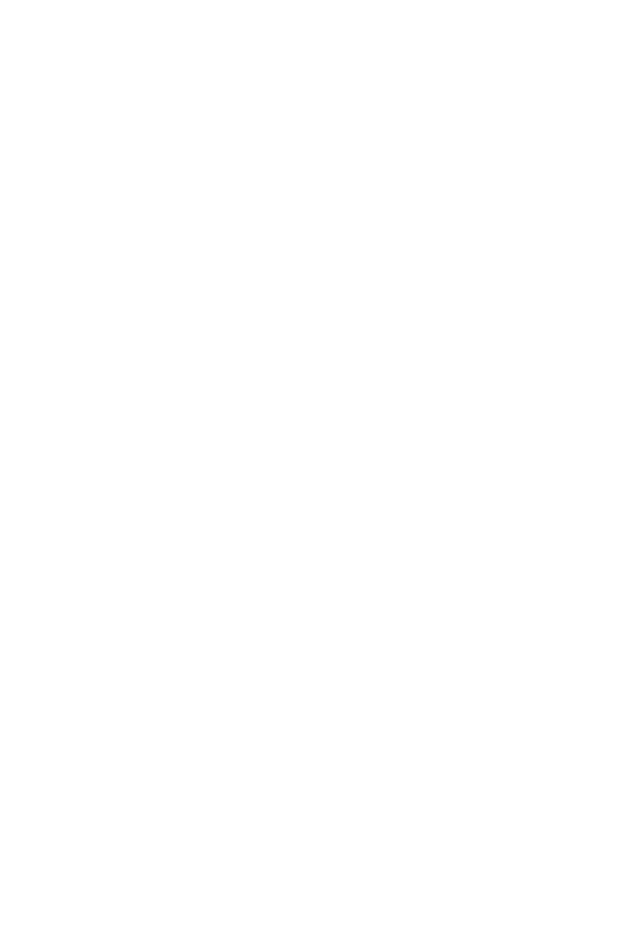
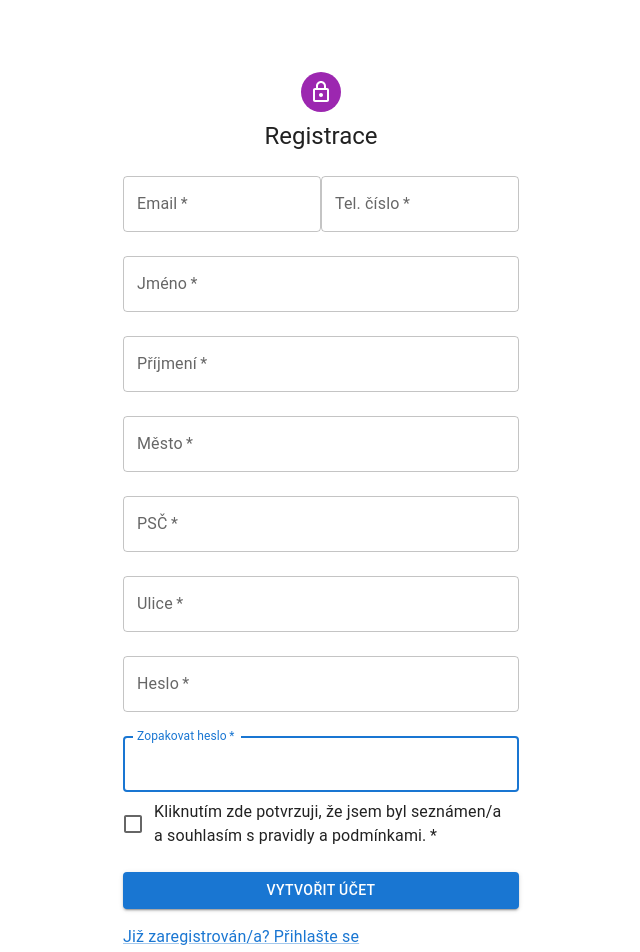
Before and after one commit to voklik/Mois, a React (Create React App) app: page /register in a window 1280 px wide. Before the commit this address had no page. Shown: the top 952 px of the page, without its empty margins (319-959 px from the left). Before the commit the page ends 800 px from the top, so only its background shows below. Built offline with nearby package versions, Linux system fonts and the light colour scheme.

Commit message:
add registration, other changes

```diff
--- a/src/App.js
+++ b/src/App.js
@@ -2,6 +2,7 @@ import React, { Component } from 'react';
 import { BrowserRouter, Routes, Route } from 'react-router-dom';
 
 import Login from './Login';
+import Register from './Register';
 import Home from './Home'
 import Layout from './components/Layout';
 
@@ -12,6 +13,7 @@ class App extends Component {
             <BrowserRouter>
                 <Routes>
                     <Route path="/login" element={<Login/>}/>
+                    <Route path="/register" element={<Register/>}/>
                     <Route path="/" element={<Layout/>}>
                         <Route path="" element={<Home/>}/>
                         <Route path="index" element={<Home/>}/>
--- a/src/Login.js
+++ b/src/Login.js
@@ -18,7 +18,7 @@ import Copyright from './components/Copyright';
 class Login extends Component {
 
     componentDidMount() {
-        document.title = "Login | FimTravel";
+        document.title = "Přihlášení | FimTravel";
     }
 
     render() {
@@ -46,7 +46,7 @@ class Login extends Component {
                             <LockOutlinedIcon />
                         </Avatar>
                         <Typography component="h1" variant="h5">
-                            Sign in
+                            Přihlášení
                         </Typography>
                         <Box component="form" onSubmit={handleSubmit} noValidate sx={{ mt: 1 }}>
                             <TextField
@@ -71,7 +71,7 @@ class Login extends Component {
                             />
                             <FormControlLabel
                                 control={<Checkbox value="remember" color="primary" />}
-                                label="Remember me"
+                                label="Zapamatovat si mě"
                             />
                             <Button
                                 type="submit"
@@ -79,17 +79,17 @@ class Login extends Component {
                                 variant="contained"
                                 sx={{ mt: 3, mb: 2 }}
                             >
-                                Sign In
+                                Přihlášení
                             </Button>
                             <Grid container>
                                 <Grid item xs>
-                                    <Link href="#" variant="body2">
-                                        Forgot password?
+                                    <Link href="/" variant="body2">
+                                        Zpět
                                     </Link>
                                 </Grid>
                                 <Grid item>
-                                    <Link href="#" variant="body2">
-                                        {"Don't have an account? Sign Up"}
+                                    <Link href="/register" variant="body2">
+                                        {"Nemáte účet? Registrace"}
                                     </Link>
                                 </Grid>
                             </Grid>
--- /dev/null
+++ b/src/Register.js
@@ -0,0 +1,180 @@
+import React, { Component } from 'react';
+import Avatar from '@mui/material/Avatar';
+import Button from '@mui/material/Button';
+import CssBaseline from '@mui/material/CssBaseline';
+import TextField from '@mui/material/TextField';
+import FormControlLabel from '@mui/material/FormControlLabel';
+import Checkbox from '@mui/material/Checkbox';
+import Link from '@mui/material/Link';
+import Grid from '@mui/material/Grid';
+import Box from '@mui/material/Box';
+import LockOutlinedIcon from '@mui/icons-material/LockOutlined';
+import Typography from '@mui/material/Typography';
+import Container from '@mui/material/Container';
+import { createTheme, ThemeProvider } from '@mui/material/styles';
+
+import Copyright from './components/Copyright';
+
+class Login extends Component {
+
+    componentDidMount() {
+        document.title = "Registrace | FimTravel";
+    }
+
+    render() {
+        const theme = createTheme();
+
+        const handleSubmit = (event) => {
+            event.preventDefault();
+            const data = new FormData(event.currentTarget);
+
+        };
+
+        return (
+            <ThemeProvider theme={theme}>
+                <Container component="main" maxWidth="xs">
+                    <CssBaseline />
+                    <Box
+                        sx={{
+                            marginTop: 8,
+                            display: 'flex',
+                            flexDirection: 'column',
+                            alignItems: 'center',
+                        }}
+                    >
+                        <Avatar sx={{ m: 1, bgcolor: 'secondary.main' }}>
+                            <LockOutlinedIcon />
+                        </Avatar>
+                        <Typography component="h1" variant="h5">
+                            Registrace
+                        </Typography>
+                        <Box component="form" onSubmit={handleSubmit} noValidate >
+                            <Grid container sx={{ mt: 1 }}>
+                                <Grid item xs>
+                                    <TextField
+                                        margin="normal"
+                                        required
+                                        fullWidth
+                                        id="email"
+                                        label="Email"
+                                        name="email"
+                                        autoComplete="email"
+                                        autoFocus
+                                    />
+                                </Grid>
+                                <Grid item xs>
+                                    <TextField
+                                        margin="normal"
+                                        required
+                                        fullWidth
+                                        id="phoneNumber"
+                                        label="Tel. číslo"
+                                        name="phoneNumber"
+                                        autoComplete="phoneNumber"
+                                        autoFocus
+                                    />
+                                </Grid>
+                                    <TextField
+                                        margin="normal"
+                                        required
+                                        fullWidth
+                                        id="firstName"
+                                        label="Jméno"
+                                        name="firstName"
+                                        autoComplete="firstName"
+                                        autoFocus
+                                    />
+                                    <TextField
+                                        margin="normal"
+                                        required
+                                        fullWidth
+                                        id="lastName"
+                                        label="Příjmení"
+                                        name="lastName"
+                                        autoComplete="lastName"
+                                        autoFocus
+                                    />
+                                    <TextField
+                                        margin="normal"
+                                        required
+                                        fullWidth
+                                        id="city"
+                                        label="Město"
+                                        name="city"
+                                        autoComplete="city"
+                                        autoFocus
+                                    />
+                                </Grid>
+                                <Grid item>
+                                    <TextField
+                                        margin="normal"
+                                        required
+                                        fullWidth
+                                        id="postCode"
+                                        label="PSČ"
+                                        name="postCode"
+                                        autoComplete="postCode"
+                                        autoFocus
+                                    />
+                                    <TextField
+                                        margin="normal"
+                                        required
+                                        fullWidth
+                                        id="street"
+                                        label="Ulice"
+                                        name="street"
+                                        autoComplete="street"
+                                        autoFocus
+                                    />
+                                    <TextField
+                                        margin="normal"
+                                        required
+                                        fullWidth
+                                        name="password"
+                                        label="Heslo"
+                                        type="password"
+                                        id="password"
+                                        autoComplete="current-password"
+                                    />
+                                    <TextField
+                                        margin="normal"
+                                        required
+                                        fullWidth
+                                        id="confirmPassword"
+                                        label="Zopakovat heslo"
+                                        name="confirmPassword"
+                                        autoComplete="confirmPassword"
+                                        autoFocus
+                                    />
+                                </Grid>
+
+                            <FormControlLabel
+                                control={<Checkbox required color="primary" />}
+                                label="Kliknutím zde potvrzuji, že jsem byl seznámen/a a souhlasím s pravidly a podmínkami."
+                            />
+                            <Button
+                                type="submit"
+                                fullWidth
+                                variant="contained"
+                                sx={{ mt: 3, mb: 2 }}
+                            >
+                                Vytvořit účet
+                            </Button>
+                           {/* <Grid container>
+                                <Grid item>*/}
+                                    <Link href="/login" variant="body1">
+                                        {"Již zaregistrován/a? Přihlašte se"}
+                                    </Link>
+                               {/* </Grid>
+                            </Grid>*/}
+                        </Box>
+                    </Box>
+                    <Copyright sx={{ mt: 8, mb: 4 }} />
+                </Container>
+            </ThemeProvider>
+        );
+    }
+
+}
+
+export default Login;
--- a/src/components/Copyright.js
+++ b/src/components/Copyright.js
@@ -7,8 +7,8 @@ class Copyright extends Component {
     render() {
         return (
             <Typography variant="body2" color="text.secondary" align="center" {...this.props}>
-                {'Copyright © '}
-                <Link color="inherit" href="https://mui.com/">
+                {'SPHH© '}
+                <Link color="inherit" href="/">
                     FimTravel Agency
                 </Link>{' '}
                 {new Date().getFullYear()}
--- a/src/components/Layout.js
+++ b/src/components/Layout.js
@@ -14,6 +14,7 @@ import Badge from '@mui/material/Badge';
 import MenuIcon from '@mui/icons-material/Menu';
 import ChevronLeftIcon from '@mui/icons-material/ChevronLeft';
 import NotificationsIcon from '@mui/icons-material/Notifications';
+import Link from "@mui/material/Link";
 
 const drawerWidth = 240;
 
@@ -98,13 +99,13 @@ function Layout() {
                             noWrap
                             sx={{ flexGrow: 1 }}
                         >
-                            Dashboard
+                            FimTravel Agency
                         </Typography>
-                        <IconButton color="inherit">
-                            <Badge badgeContent={4} color="secondary">
-                                <NotificationsIcon />
-                            </Badge>
-                        </IconButton>
+                        <Link>
+                            <Link href="/login" style={{ color: '#FFF' }}>
+                                Přihlášení / Registrace
+                            </Link>
+                        </Link>
                     </Toolbar>
                 </AppBar>
                 <Drawer variant="permanent" open={open}>
```
